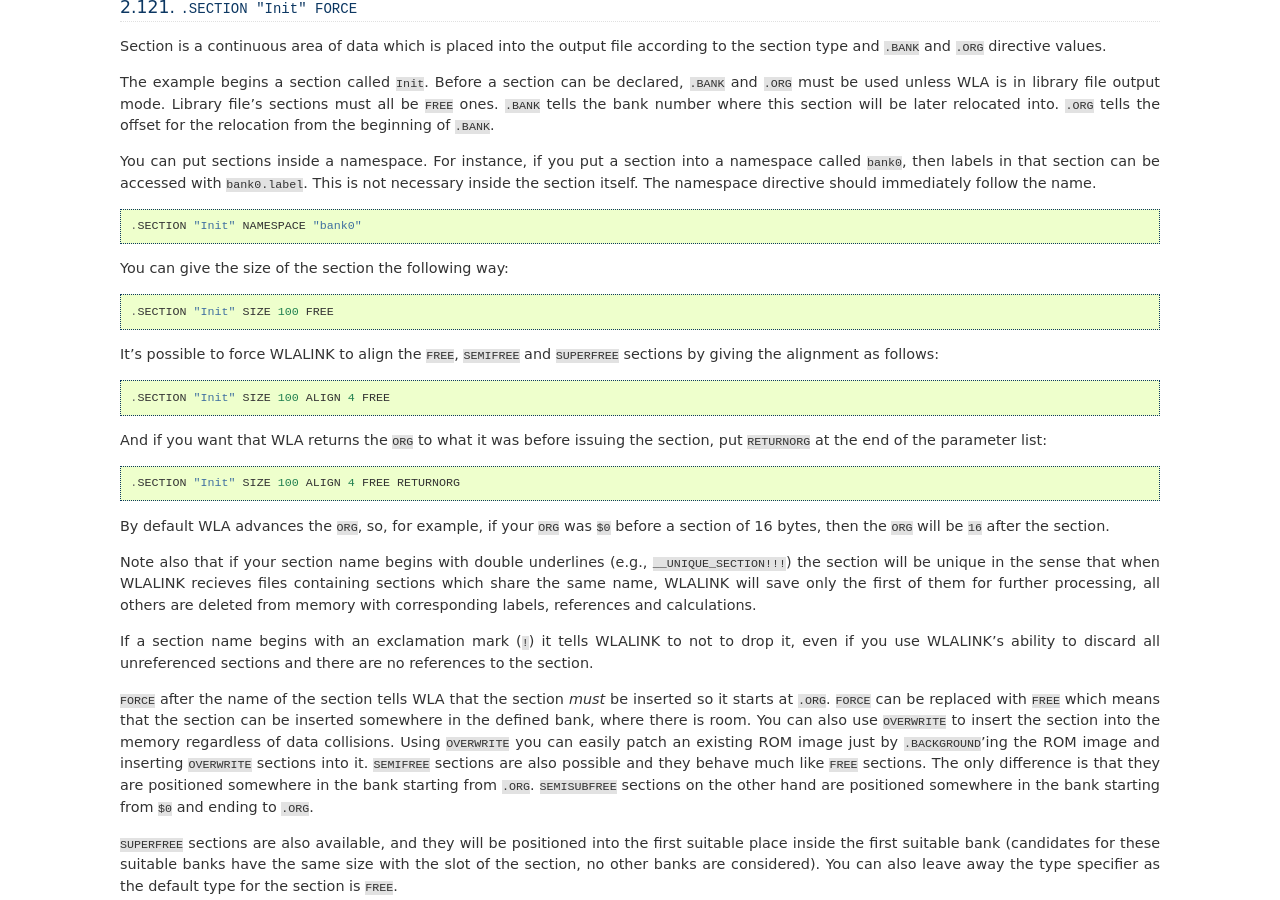
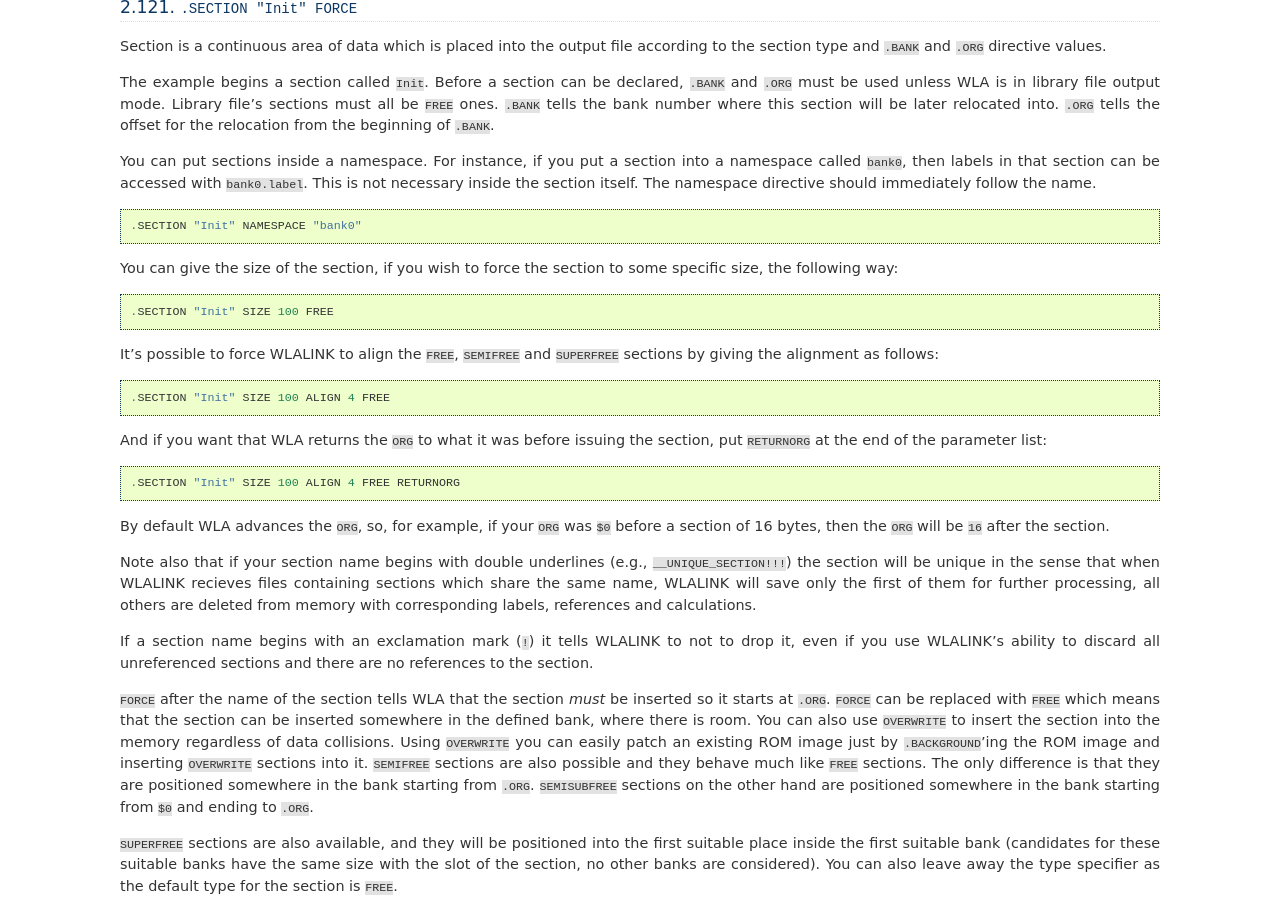
Before and after one commit to vhelin/wla-dx, a Sphinx documentation site: the page built from doc/asmdiv.rst, in a window 1280 px wide and 900 px high, scrolled down 36349 px. Built offline with Sphinx 7.4.7, drawn with Linux system fonts in a browser that asks for light colours.

Commit message:
Improved .SECTION documentation.

```diff
--- a/doc/asmdiv.rst
+++ b/doc/asmdiv.rst
@@ -2298,7 +2298,8 @@ itself. The namespace directive should immediately follow the name. ::
 
     .SECTION "Init" NAMESPACE "bank0"
 
-You can give the size of the section the following way::
+You can give the size of the section, if you wish to force the section
+to some specific size, the following way::
 
     .SECTION "Init" SIZE 100 FREE
 
```
